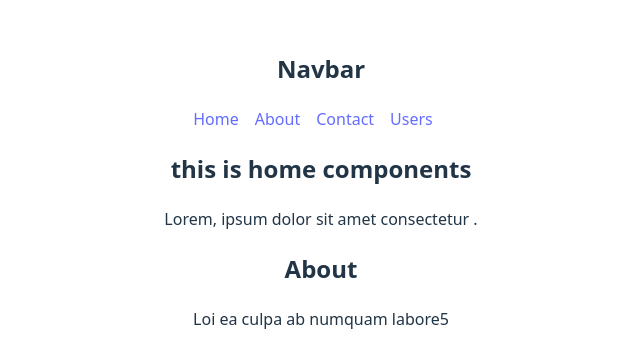
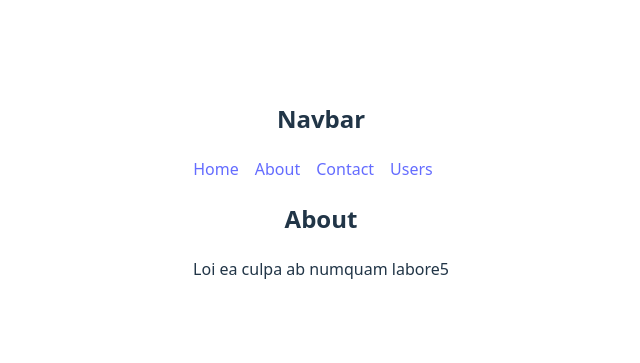
Before and after one commit to mdriyajulislamakash11/Module-45-React-Router-Concept, a React (Vite) app: page /about in a window 1280 px wide. Shown: the part 211-574 px from the top of the page, without its empty margins (319-959 px from the left). Built offline with nearby package versions, Linux system fonts and the light colour scheme.

Commit message:
ami ekhane dynamic vabe data load kortesi

```diff
--- a/src/components/Home.jsx
+++ b/src/components/Home.jsx
@@ -6,9 +6,7 @@ const Home = () => {
     return (
         <div>
             <Header />
-            <h2>this is home components</h2>
 
-            <p>Lorem, ipsum dolor sit amet consectetur .</p>
 
             <Outlet />
         </div>
--- a/src/components/User.jsx
+++ b/src/components/User.jsx
@@ -1,4 +1,5 @@
 import React from 'react';
+import { Link } from 'react-router-dom';
 
 const User = ({user}) => {
 
@@ -15,6 +16,8 @@ const User = ({user}) => {
             <h2>{name}</h2>
             <p>{email}</p>
             <p>{phone}</p>
+
+            <Link to={`/user/${id}`}>User Dtails</Link>
         </div>
     );
 };
--- /dev/null
+++ b/src/components/UserDetails.jsx
@@ -0,0 +1,14 @@
+import React from 'react';
+import { useLoaderData } from 'react-router-dom';
+
+const UserDetails = () => {
+    const user = useLoaderData()
+    const {name} = user;
+    return (
+        <div>
+            <h2>User About info: {name}</h2>
+        </div>
+    );
+};
+
+export default UserDetails;
--- a/src/main.jsx
+++ b/src/main.jsx
@@ -7,6 +7,7 @@ import About from "./components/About";
 import Contact from "./components/Contact";
 import"../src/app.css"
 import Users from "./components/Users";
+import UserDetails from "./components/UserDetails";
 
 const router = createBrowserRouter([
   {
@@ -25,6 +26,11 @@ const router = createBrowserRouter([
         path: "/users",
         loader: () => fetch("https://jsonplaceholder.typicode.com/users"),
         element: <Users />
+      },
+      {
+        path: "/user/:userId",
+        loader: ({params}) => fetch(`https://jsonplaceholder.typicode.com/users/${params.userId}`),
+        element: <UserDetails />
       }
     ],
   },
```
